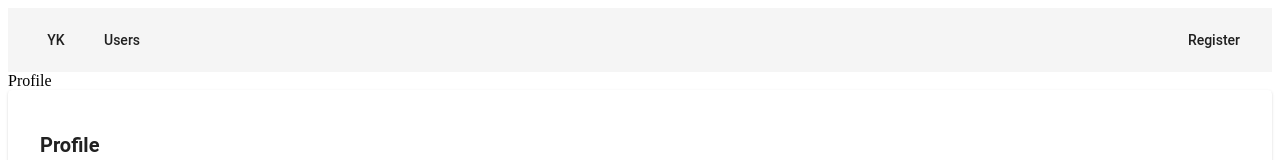
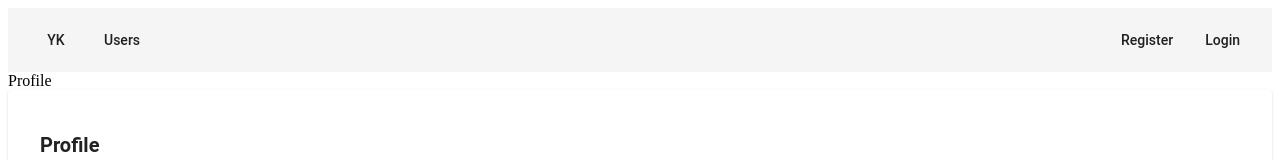
Before and after one commit to rengokantai/psbuia2appnodetokenauthfront, an Angular app: page /profile/1 in a window 1280 px wide. Shown: the top 160 px of the page. Built offline with nearby package versions, Linux system fonts and the light colour scheme; no server answers.

Commit message:
login logout button

```diff
--- a/src/app/api.service.ts
+++ b/src/app/api.service.ts
@@ -22,8 +22,6 @@ export class ApiService{
       }
     )
   }
-
-
    getUsers(){
     this.http.get<any>(this.path+'/users').subscribe(
       res=>{
--- a/src/app/app.component.ts
+++ b/src/app/app.component.ts
@@ -1,4 +1,5 @@
 import { Component,OnInit } from '@angular/core';
+import { AuthService } from './auth.service';
 
 @Component({
   selector: 'app-root',
@@ -7,7 +8,9 @@ import { Component,OnInit } from '@angular/core';
   <button mat-button routerLink="/">YK</button>
   <button mat-button routerLink="/users">Users</button>
   <span style="flex: 1 1 auto"></span>
-  <button mat-button routerLink="register">Register</button>
+  <button mat-button *ngIf="!authService.isAuthenticated" routerLink="/register">Register</button>
+  <button mat-button *ngIf="!authService.isAuthenticated" routerLink="/login">Login</button>
+  <button mat-button *ngIf="authService.isAuthenticated" (click)="authService.logout()">Logout</button>
   </mat-toolbar>
   <router-outlet></router-outlet>
   `,
@@ -15,4 +18,5 @@ import { Component,OnInit } from '@angular/core';
 })
 export class AppComponent {
   title = 'app'
+  constructor(private authService:AuthService){}
 }
--- a/src/app/auth.service.ts
+++ b/src/app/auth.service.ts
@@ -11,6 +11,14 @@ export class AuthService{
 
   get token(){
     return localStorage.getItem(this.TOKEN_KEY)
+  }
+
+  get isAuthenticated(){
+    return !!localStorage.getItem(this.TOKEN_KEY)
+  }
+
+  logout(){
+    localStorage.removeItem(this.TOKEN_KEY)
   }
 
   registerUser(registerData){
```
